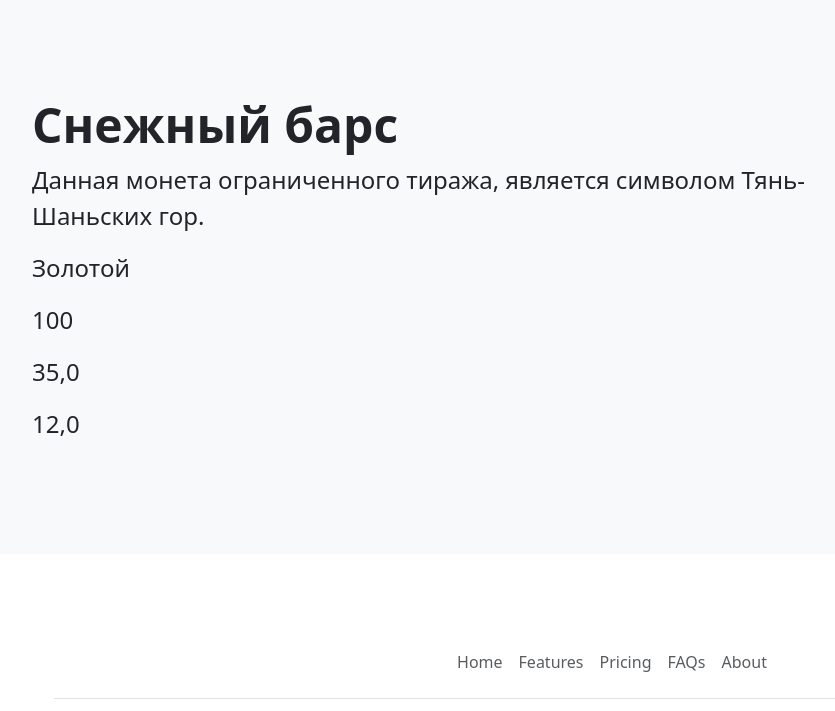
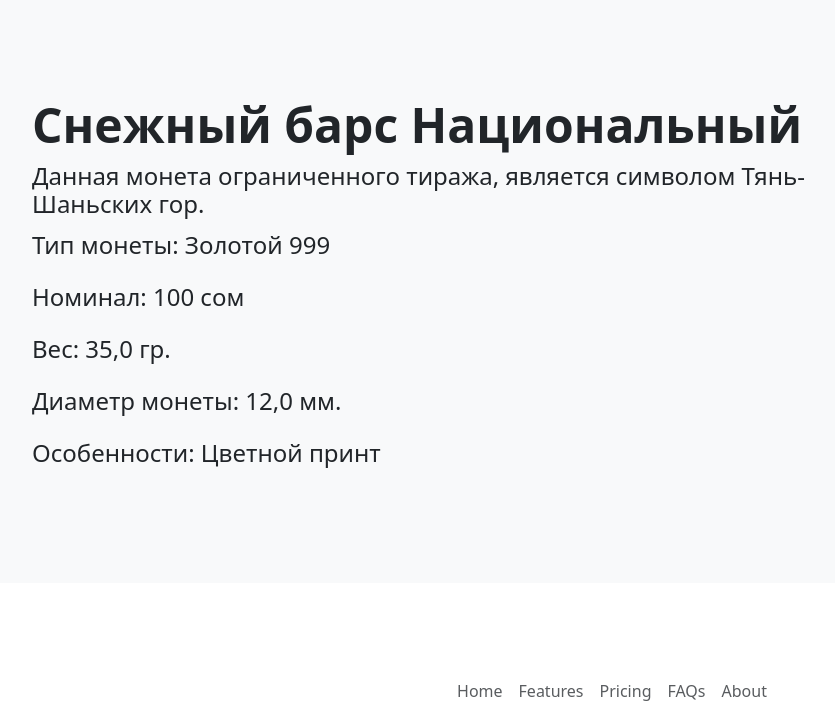
Before and after one commit to Kairat-Baigazakov/Numizmat, a Django app: page /coin/1/ in a window 1280 px wide. Shown: the part 72-783 px from the top of the page, without its empty margins (28-863 px from the left). Run offline with Django 5.2, Linux system fonts and the light colour scheme; data comes from the database, SQL or seed files in the repository.

Commit message:
Update coin_detail.html
Change button and add texts

```diff
--- a/app/templates/app/coin_detail.html
+++ b/app/templates/app/coin_detail.html
@@ -8,14 +8,15 @@
 {% block content %}
   <div class="p-5 mb-4 bg-light rounded-3">
     <div class="container-fluid py-5">
-      <h1 class="display-5 fw-bold">{{ coin.title.title }}</h1>
-      <p class="col-md-8 fs-4">{{ coin.title.description }}</p>
-      <p class="col-md-8 fs-4">{{ coin.type.title }}</p>
-      <p class="col-md-8 fs-4">{{ coin.nominal }}</p>
-      <p class="col-md-8 fs-4">{{ coin.weight }}</p>
-      <p class="col-md-8 fs-4">{{ coin.diameter }}</p>
+      <h1 class="display-5 fw-bold">{{ coin.title.title }} {{ coin.theme.title }}</h1>
+      <h2 class="col-md-8 fs-4">{{ coin.title.description }}</h2>
+      <p class="col-md-8 fs-4">Тип монеты: {{ coin.type.title }} {{ coin.type.proba }}</p>
+      <p class="col-md-8 fs-4">Номинал: {{ coin.nominal }} сом</p>
+      <p class="col-md-8 fs-4">Вес: {{ coin.weight }} гр.</p>
+      <p class="col-md-8 fs-4">Диаметр монеты: {{ coin.diameter }} мм.</p>
+      <p class="col-md-8 fs-4">Особенности: {{ coin.type.technology }}</p>
       {% if user.is_authenticated %}
-      <button class="btn btn-primary btn-lg" type="button" ><a href="{% url 'coin_edit' pk=coin.pk %}">Edit</a></button>
+      <button class="btn btn-secondary btn-lg" type="button" ><a href="{% url 'coin_edit' pk=coin.pk %}">Edit</a></button>
       {% endif %}
     </div>
   </div>
```
